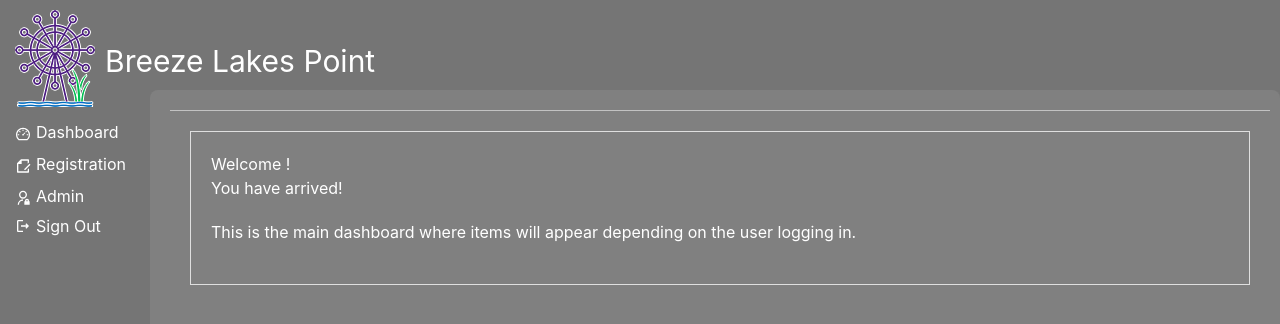
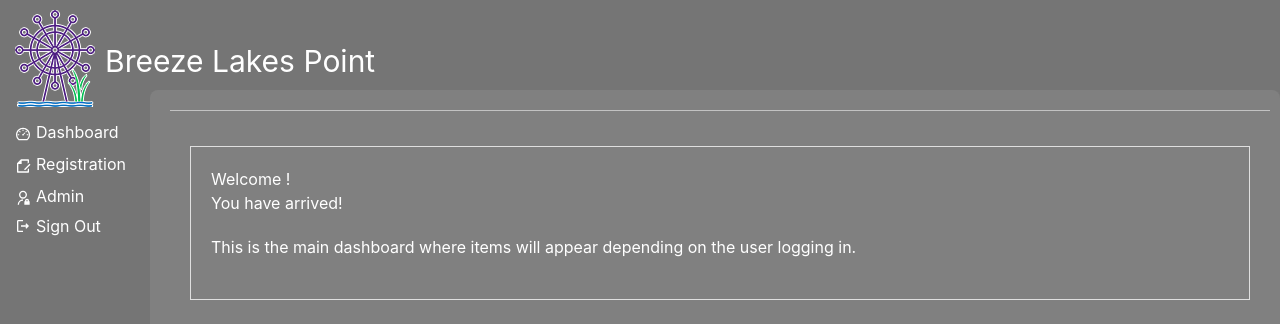
Before and after one commit to kristenkinnearohlmann/breeze-lakes-point-2, a Next.js app: page / in a window 1280 px wide. Shown: the top 324 px of the page. Built offline with nearby package versions, Linux system fonts and the light colour scheme; no server answers.

Commit message:
Added padding and resized text elements in user header

```diff
--- a/components/userHeader.tsx
+++ b/components/userHeader.tsx
@@ -2,11 +2,11 @@ import { Box, Text, Divider } from "@chakra-ui/layout";
 
 const UserHeader = ({ user }: { user: any }) => {
   return (
-    <Box>
+    <Box padding="0 0 15px 0">
       <Text fontSize="3xl">
         {user?.firstName} {user?.lastName}
       </Text>
-      <Text fontSize="medium">{user?.role}</Text>
+      <Text fontSize="large">{user?.role}</Text>
       <Divider />
     </Box>
   );
```
